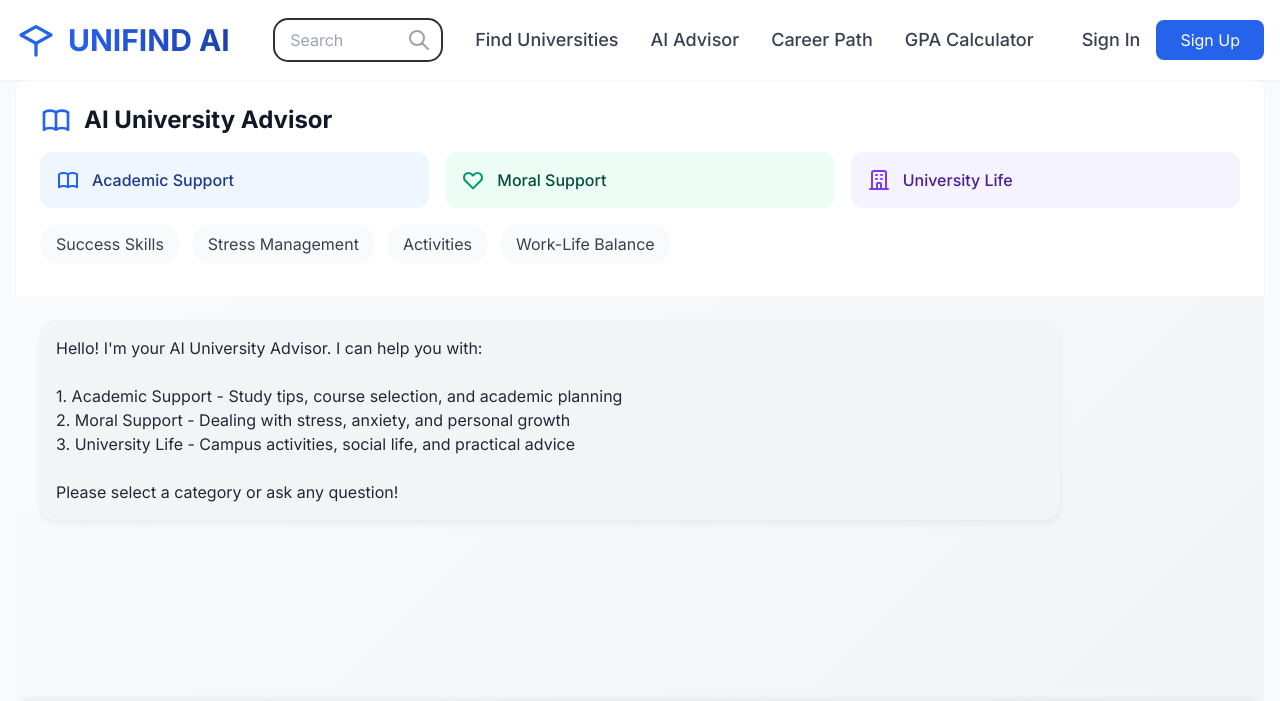
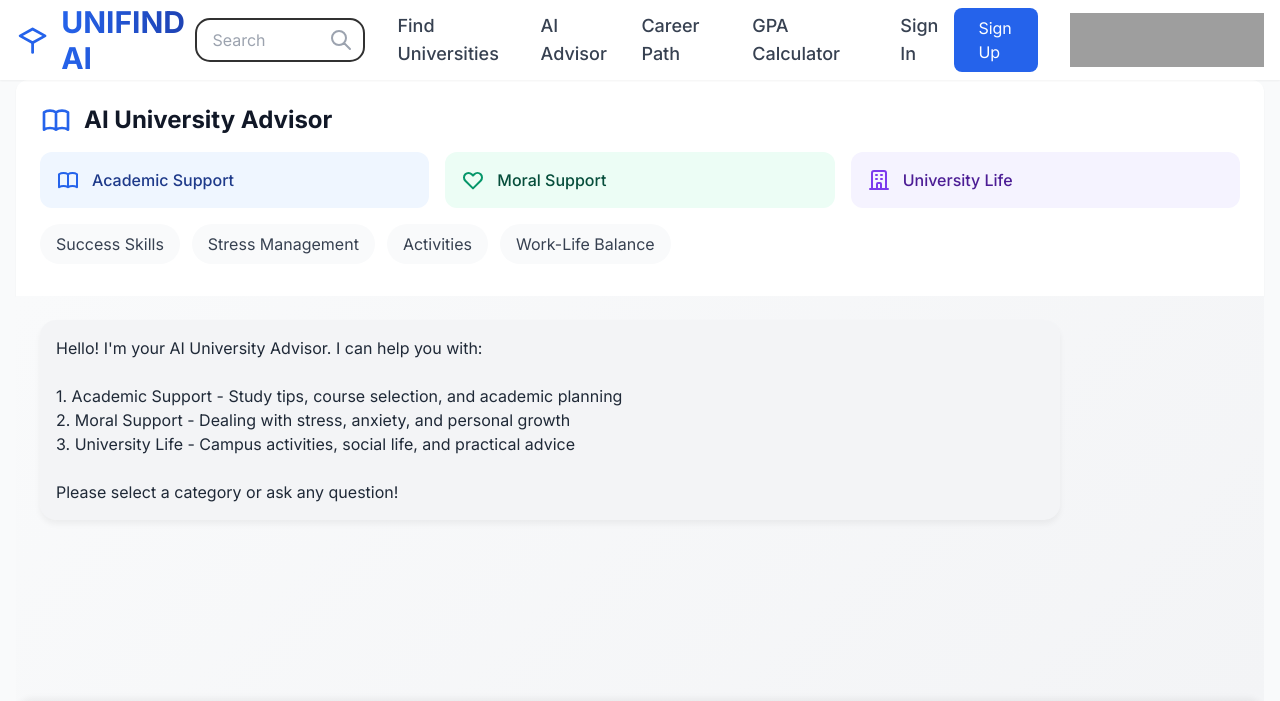
Before and after one commit to mgc369/UniFind, a Flask app: page /advisor in a window 1280 px wide. Shown: the top 701 px of the page. Run offline with Flask 3, Linux system fonts and the light colour scheme; some libraries are stand-ins or nearby versions; grey boxes are pictures that could not be loaded.

Commit message:
tnl-commit

```diff
--- a/templates/partials/navigation.html
+++ b/templates/partials/navigation.html
@@ -1,6 +1,6 @@
 <!-- Navigation -->
 <nav class="bg-white fixed w-full top-0 z-50 shadow-sm">
-    <div class="max-w-7xl mx-auto px-4 sm:px-6 lg:px-8">
+    <div class="max-w-8xl mx-auto px-4 sm:px-6 lg:px-8">
         <div class="flex justify-between h-20">
             <div class="flex items-center">
                 <a href="/" class="flex items-center space-x-3">
@@ -55,6 +55,7 @@
                         Sign Out
                     </button>
                 </div>
+                <a href="https://www.producthunt.com/posts/unifind?embed=true&utm_source=badge-featured&utm_medium=badge&utm_souce=badge-unifind" target="_blank"><img src="https://api.producthunt.com/widgets/embed-image/v1/featured.svg?post_id=795171&theme=light&t=1737546867057" alt="UniFind - Find&#0032;your&#0032;perfect&#0032;university&#0032;match | Product Hunt" style="width: 250px; height: 54px;" width="250" height="54" /></a>
             </div>
 
                 <!-- Mobile menu button -->
```
